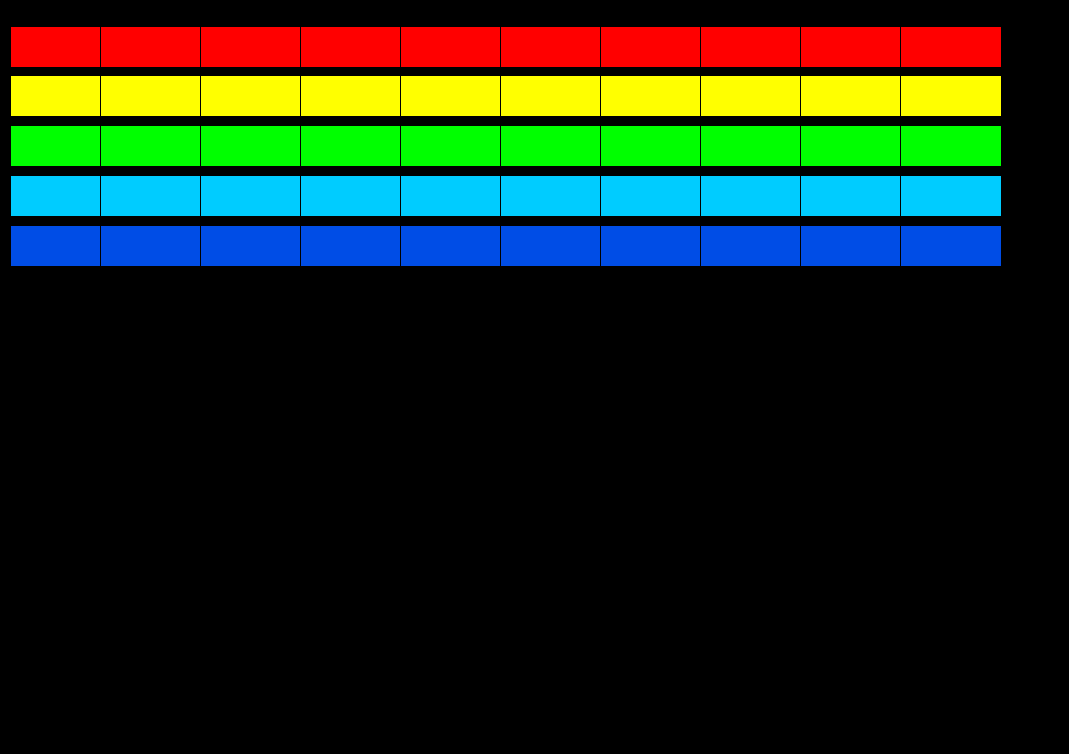
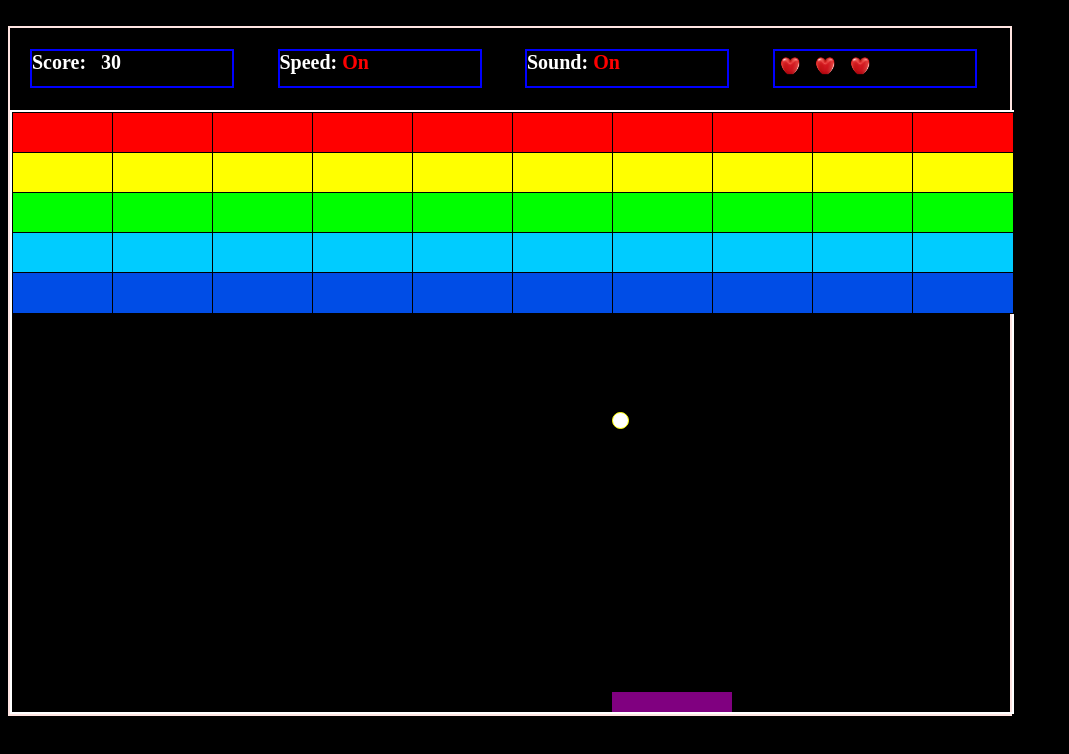
Before and after one commit to amyweinberg/Breakout, a plain HTML site: page index.html in a window 1280 px wide. Shown: the whole page, without its empty margins (0-1069 px from the left). Drawn offline with Linux system fonts and the light colour scheme.

Commit message:
Completed breakout gameboard layout

```diff
--- a/breakout.css
+++ b/breakout.css
@@ -3,13 +3,48 @@ html {
 }
 
 body {
-    min-width: 300px;
-    max-width: 300px;
+    min-width: 900px;
+    max-width: 900px;
 }
-/* .box {
-    display: grid;
-    grid-template-columns: auto auto auto auto auto auto auto auto auto auto;
-} */
+
+.outer {
+    border: 2px solid mistyrose;
+    width: 1000px;
+}
+.flex-container {
+    display: flex;
+    flex-wrap: nowrap;
+    width: 990px;
+    margin-left: 20px;
+}
+
+.flex-container > div {
+    width: 200px;
+    margin-right: auto;
+    text-align: left;
+    font-size: 20px;
+    color: white;
+    border: 2px solid blue;
+}
+
+#score {
+    color: white;
+}
+
+#speed {
+    color: red;
+}
+
+#sound {
+    color: red;
+}
+
+.grid {
+    position: relative;
+    border: 2px solid white;
+    height: 600px;
+    width: 1000px;
+}
 
 .box-item {
     height: 40px;
@@ -17,75 +52,96 @@ body {
     border: 1px solid black;
 }
 
-.column1 {
+.col1 {
     position: absolute;
-    left: 10px;
+    left: 0px;
 }
 
-.column2 {
+.col2 {
     position: absolute;
     left: 100px;
 }
 
-.column3 {
+.col3 {
     position: absolute;
     left: 200px;
 }
-
-.column4 {
+.col4 {
     position: absolute;
     left: 300px;
 }
-
-.column5 {
+.col5 {
     position: absolute;
     left: 400px;
 }
-.column6 {
+.col6 {
     position: absolute;
     left: 500px;
 }
-.column7 {
+.col7 {
     position: absolute;
     left: 600px;
 }
-.column8 {
+.col8 {
     position: absolute;
     left: 700px;
 }
-.column9 {
+.col9 {
     position: absolute;
     left: 800px;
 }
-.column10 {
+.col10 {
     position: absolute;
     left: 900px;
 }
 
-.red {
+
+.row1 {
+    position: absolute;
+    top: 0px;
     background-color: red;
 }
 
-.yellow {
+.row2 {
+    position: absolute;
+    top: 40px;
     background-color: yellow;
-    position: absolute;
-    top: 75px;
 }
 
-.green {
+.row3 {
+    position: absolute;
+    top: 80px;
     background-color: #00ff00;
-    position: absolute;
-    top: 125px;
 }
 
-.ltblue {
+.row4 {
+    position: absolute;
+    top: 120px;
     background-color: #00ccff;
-    position: absolute;
-    top: 175px;
 }
 
-.drblue {
+.row5 {
+    position: absolute;
+    top: 160px;
     background-color: #004de6;
+}
+
+
+.ball {
+    background-color: white;
+    width: 15px;
+    height: 15px;
+    border: 0.5px solid yellow;
+    border-radius: 50%;
     position: absolute;
-    top: 225px;
+    top: 300px;
+    left: 600px;
 }
+.paddle {
+    height: 20px;
+    width: 120px;
+    background-color: purple;
+    position: absolute;
+    bottom: 0px;
+    left: 600px;
+}
--- a/index.html
+++ b/index.html
@@ -12,73 +12,95 @@
         <link rel="stylesheet" href="breakout.css">
     </head>
     <body>
-        <div>
-            <div class="box">
-                <div class="box-item red column1"></div>
-                <div class="box-item red column2"></div>
-                <div class="box-item red column3"></div>
-                <div class="box-item red column4"></div>
-                <div class="box-item red column5"></div>
-                <div class="box-item red column6"></div>
-                <div class="box-item red column7"></div>
-                <div class="box-item red column8"></div>
-                <div class="box-item red column9"></div>
-                <div class="box-item red column10"></div>
+        <!-- entire page -->
+        <div class="outer">
+            <!-- header1 container -->
+            <h1 class="flex-container">
+                <div>
+                    Score: &nbsp;<span id="score"> 30</span>
+                </div>
+                <div >
+                    Speed: <span id="speed">On</span>
+                </div>
+                <div>
+                    Sound: <span id="sound">On</span>
+                </div>
+                <div id="hearts">
+                     <img src="heart.png" width="30" height="30">
+                     <img src="heart.png" width="30" height="30">
+                     <img src="heart.png" width="30" height="30">
+                </div>
+            </h1>
+
+            <!-- game board container -->
+            <div>
+                <!-- grid container -->
+                <div class="grid">
+                    <!-- Row 1 -->
+                    <div class="box-item col1 row1"></div>
+                    <div class="box-item col2 row1"></div>
+                    <div class="box-item col3 row1"></div>
+                    <div class="box-item col4 row1"></div>
+                    <div class="box-item col5 row1"></div>
+                    <div class="box-item col6 row1"></div>
+                    <div class="box-item col7 row1"></div>
+                    <div class="box-item col8 row1"></div>
+                    <div class="box-item col9 row1"></div>
+                    <div class="box-item col10 row1"></div>
+                    <!-- Row 2 -->
+                    <div class="box-item col1 row2"></div>
+                    <div class="box-item col2 row2"></div>
+                    <div class="box-item col3 row2"></div>
+                    <div class="box-item col4 row2"></div>
+                    <div class="box-item col5 row2"></div>
+                    <div class="box-item col6 row2"></div>
+                    <div class="box-item col7 row2"></div>
+                    <div class="box-item col8 row2"></div>
+                    <div class="box-item col9 row2"></div>
+                    <div class="box-item col10 row2"></div>
+                    <!-- Row 3 -->
+                    <div class="box-item col1 row3"></div>
+                    <div class="box-item col2 row3"></div>
+                    <div class="box-item col3 row3"></div>
+                    <div class="box-item col4 row3"></div>
+                    <div class="box-item col5 row3"></div>
+                    <div class="box-item col6 row3"></div>
+                    <div class="box-item col7 row3"></div>
+                    <div class="box-item col8 row3"></div>
+                    <div class="box-item col9 row3"></div>
+                    <div class="box-item col10 row3"></div>
+                    <!-- Row 4 -->
+                    <div class="box-item col1 row4"></div>
+                    <div class="box-item col2 row4"></div>
+                    <div class="box-item col3 row4"></div>
+                    <div class="box-item col4 row4"></div>
+                    <div class="box-item col5 row4"></div>
+                    <div class="box-item col6 row4"></div>
+                    <div class="box-item col7 row4"></div>
+                    <div class="box-item col8 row4"></div>
+                    <div class="box-item col9 row4"></div>
+                    <div class="box-item col10 row4"></div>
+                    <!-- Row 5 -->
+                    <div class="box-item col1 row5"></div>
+                    <div class="box-item col2 row5"></div>
+                    <div class="box-item col3 row5"></div>
+                    <div class="box-item col4 row5"></div>
+                    <div class="box-item col5 row5"></div>
+                    <div class="box-item col6 row5"></div>
+                    <div class="box-item col7 row5"></div>
+                    <div class="box-item col8 row5"></div>
+                    <div class="box-item col9 row5"></div>
+                    <div class="box-item col10 row5"></div>
+
+                    <div class="ball"></div>
+                    <div class="paddle"></div>
+
+                </div>
+
+
             </div>
 
-            <div class="box">
-                <div class="box-item yellow column1"></div>
-                <div class="box-item yellow column2"></div>
-                <div class="box-item yellow column3"></div>
-                <div class="box-item yellow column4"></div>
-                <div class="box-item yellow column5"></div>
-                <div class="box-item yellow column6"></div>
-                <div class="box-item yellow column7"></div>
-                <div class="box-item yellow column8"></div>
-                <div class="box-item yellow column9"></div>
-                <div class="box-item yellow column10"></div>
-            </div>
-
-            <div class="box">
-                <div class="box-item green column1"></div>
-                <div class="box-item green column2"></div>
-                <div class="box-item green column3"></div>
-                <div class="box-item green column4"></div>
-                <div class="box-item green column5"></div>
-                <div class="box-item green column6"></div>
-                <div class="box-item green column7"></div>
-                <div class="box-item green column8"></div>
-                <div class="box-item green column9"></div>
-                <div class="box-item green column10"></div>
-            </div>
-
-            <div class="box">
-                <div class="box-item ltblue column1"></div>
-                <div class="box-item ltblue column2"></div>
-                <div class="box-item ltblue column3"></div>
-                <div class="box-item ltblue column4"></div>
-                <div class="box-item ltblue column5"></div>
-                <div class="box-item ltblue column6"></div>
-                <div class="box-item ltblue column7"></div>
-                <div class="box-item ltblue column8"></div>
-                <div class="box-item ltblue column9"></div>
-                <div class="box-item ltblue column10"></div>
-            </div>
-
-            <div class="box">
-                <div class="box-item drblue column1"></div>
-                <div class="box-item drblue column2"></div>
-                <div class="box-item drblue column3"></div>
-                <div class="box-item drblue column4"></div>
-                <div class="box-item drblue column5"></div>
-                <div class="box-item drblue column6"></div>
-                <div class="box-item drblue column7"></div>
-                <div class="box-item drblue column8"></div>
-                <div class="box-item drblue column9"></div>
-                <div class="box-item drblue column10"></div>
-            </div>
         </div>
-
         <script src='breakout.js'></script>
     </body>
 </html>'
```
Also changed, not shown: heart.png (added).
